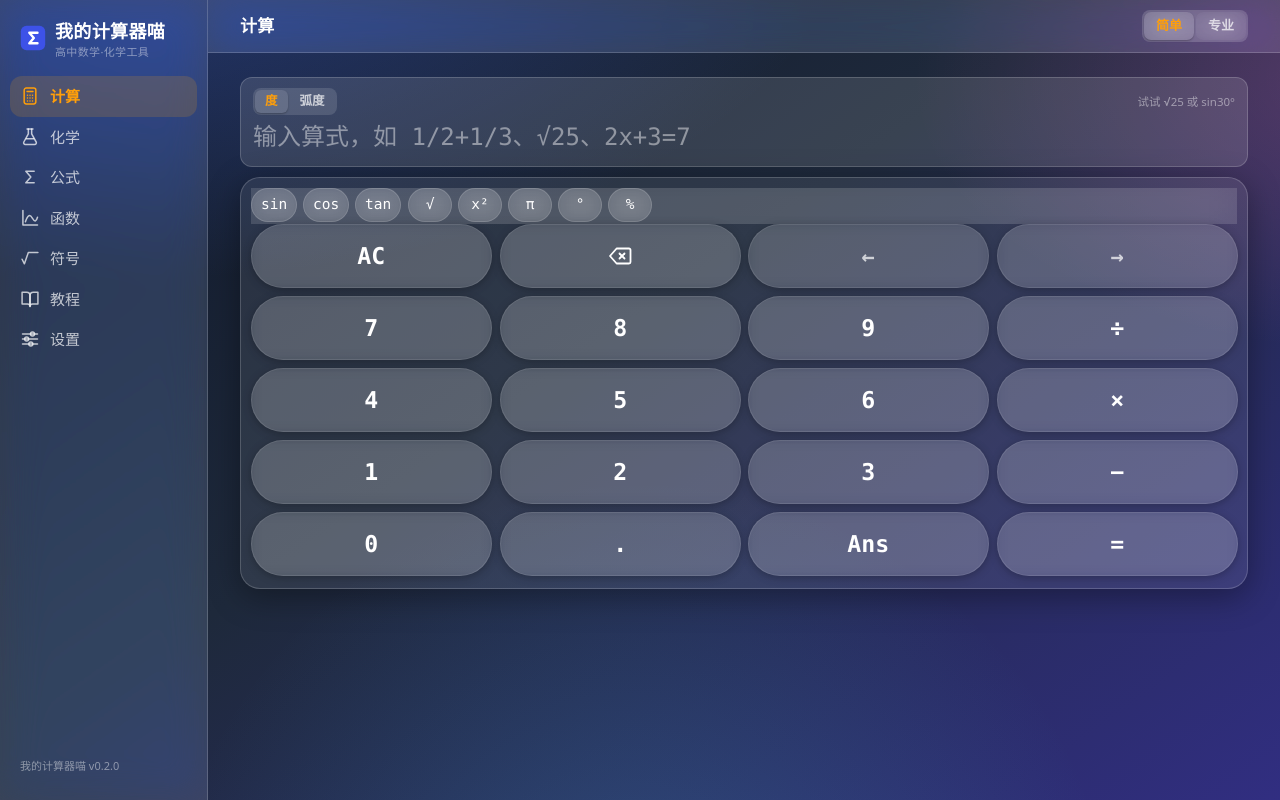
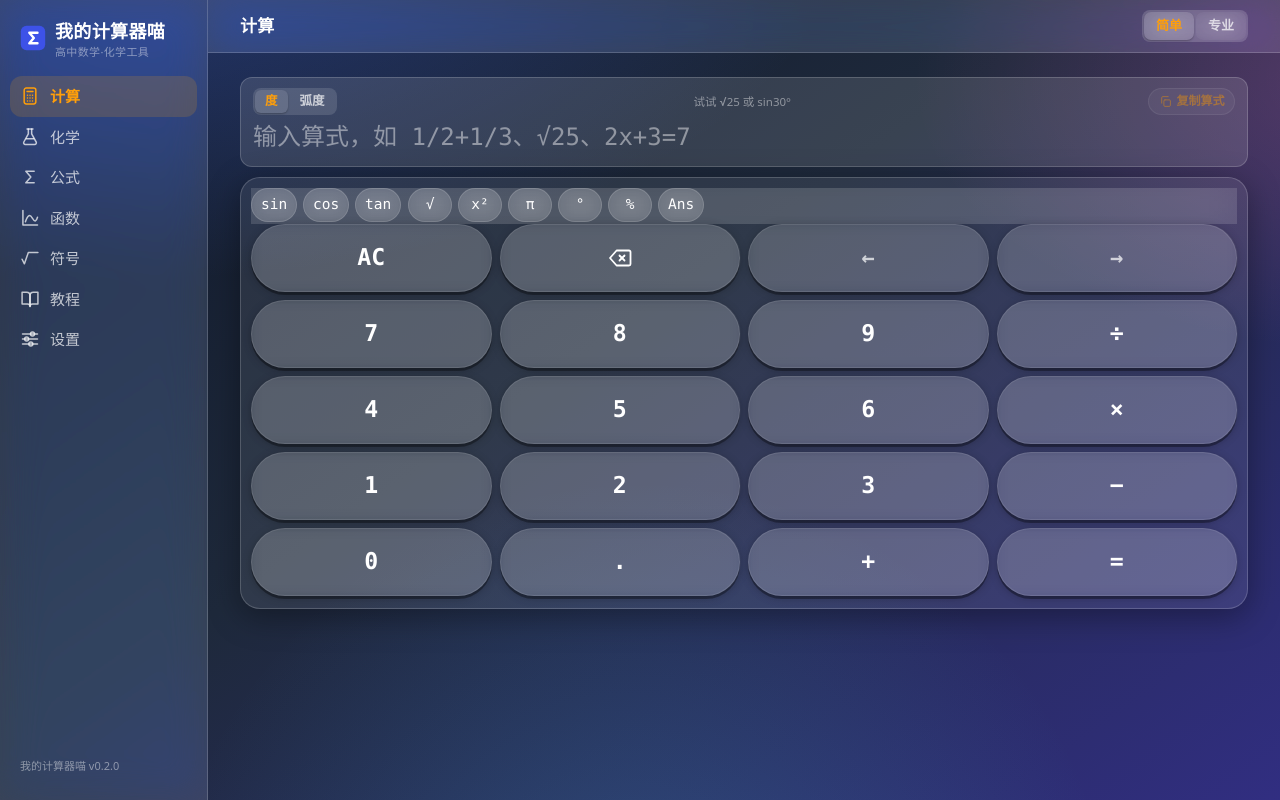
Before and after one commit to mikuumi39/About-, a React (Vite) app: page / in a window 1280 px wide. Built offline with nearby package versions, Linux system fonts and the light colour scheme.

Commit message:
feat: 计算器实体按钮——补 + 键（Ans 入函数条/专业面板）、键帽键程按压反馈、实时值与手写预览同屏、一键复制日常书写算式

```diff
--- a/src/components/calc/Keypad.tsx
+++ b/src/components/calc/Keypad.tsx
@@ -31,6 +31,7 @@ const SIMPLE_STRIP: KeyDef[] = [
   { label: 'π', action: { t: 'ins', text: 'π' }, cls: 'fn', title: '圆周率' },
   { label: '°', action: { t: 'ins', text: '°' }, cls: 'fn', title: '角度符号' },
   { label: '%', action: { t: 'ins', text: '%' }, cls: 'fn', title: '百分比' },
+  { label: 'Ans', action: { t: 'ans' }, cls: 'fn', title: '上一次的结果' },
 ]
 
 /** 学科面板类型 */
@@ -77,6 +78,7 @@ const MATH_GROUPS: Array<{ id: string; label: string; keys: KeyDef[] }> = [
       { label: '!', action: { t: 'ins', text: '!' }, title: '阶乘' },
       { label: 'C(n,r)', action: { t: 'func', name: 'ncr' }, title: '组合数' },
       { label: 'A(n,r)', action: { t: 'func', name: 'npr' }, title: '排列数' },
+      { label: 'Ans', action: { t: 'ans' }, title: '上一次的结果' },
       { label: '(', action: { t: 'ins', text: '(' }, title: '左括号' },
       { label: ')', action: { t: 'ins', text: ')' }, title: '右括号' },
     ],
@@ -247,7 +249,7 @@ const GRID: KeyDef[] = [
 
   { label: '0', action: { t: 'ins', text: '0' } },
   { label: '.', action: { t: 'ins', text: '.' } },
-  { label: 'Ans', action: { t: 'ans' }, cls: 'op', title: '使用上次结果' },
+  { label: '+', action: { t: 'ins', text: '+' }, cls: 'op', title: '加' },
   { label: '=', action: { t: 'eq' }, cls: 'eq', title: '计算' },
 ]
 
--- a/src/styles/calc.css
+++ b/src/styles/calc.css
@@ -47,6 +47,36 @@
 .calc-hint {
   font-size: 0.7188rem;
   color: var(--text-3);
+}
+
+/* 复制算式（日常书写格式，发给 AI / 同学） */
+.expr-copy {
+  display: inline-flex;
+  align-items: center;
+  gap: 0.3rem;
+  flex-shrink: 0;
+  padding: 0.2rem 0.6rem;
+  border: 1px solid var(--border);
+  border-radius: 999px;
+  background: var(--panel);
+  color: var(--accent);
+  font-size: 0.75rem;
+  font-weight: 600;
+  transition: background-color var(--dur-fast) var(--ease-out),
+    transform var(--dur-fast) var(--ease-out), opacity var(--dur-fast) var(--ease-out);
+}
+.expr-copy:hover {
+  background: var(--accent-weak);
+}
+.expr-copy:active {
+  transform: translateY(1px);
+}
+.expr-copy:disabled {
+  opacity: 0.45;
+}
+.expr-copy svg {
+  width: 13px;
+  height: 13px;
 }
 
 .calc-input {
@@ -297,7 +327,9 @@ html[data-theme='ios-dark'] .keypad {
 html[data-theme='ios-dark'] .key {
   border-radius: 999px;
   font-weight: 600;
-  box-shadow: 0 2px 8px rgb(0 0 0 / 0.25);
+  box-shadow:
+    0 2px 8px rgb(0 0 0 / 0.25),
+    0 3px 0 rgb(0 0 0 / 0.32);
   border: 1px solid rgb(255 255 255 / 0.1);
   background: var(--key);
   -webkit-backdrop-filter: blur(6px) saturate(var(--glass-saturate));
@@ -326,6 +358,12 @@ html[data-theme='ios-dark'] .key-move {
 }
 html[data-theme='ios-dark'] .key:hover {
   background: rgb(255 255 255 / 0.24);
+}
+html[data-theme='ios-dark'] .key:active {
+  transform: translateY(3px) scale(0.99);
+  box-shadow:
+    0 1px 0 rgb(0 0 0 / 0.32),
+    inset 0 2px 5px rgb(0 0 0 / 0.35);
 }
 html[data-theme='ios-dark'] .k-chip {
   border-radius: 999px;
@@ -410,10 +448,15 @@ html[data-motion='off'] .keypad-visible {
 }
 
 .key {
-  height: clamp(3.25rem, 9.5vw, 4rem);
+  height: clamp(3.5rem, 10.5vw, 4.25rem);
   border-radius: var(--radius-m);
   background: var(--key);
-  box-shadow: var(--shadow-1);
+  border: 1px solid var(--line-12);
+  /* 实体键帽：顶面高光 + 底部 3px 键程厚度 */
+  box-shadow:
+    var(--shadow-1),
+    inset 0 1px 0 rgb(255 255 255 / 0.25),
+    0 3px 0 rgb(0 0 0 / 0.17);
   font-family: var(--font-num);
   font-size: clamp(1.1875rem, 4.5vw, 1.45rem);
   font-weight: 500;
@@ -424,7 +467,6 @@ html[data-motion='off'] .keypad-visible {
   user-select: none;
   -webkit-user-select: none;
   -webkit-tap-highlight-color: transparent;
-  will-change: transform, background-color, box-shadow;
   transition: transform var(--dur-fast) var(--ease-out),
     background-color var(--dur-fast) var(--ease-out), filter var(--dur-fast) var(--ease-out),
     box-shadow var(--dur-fast) var(--ease-out);
@@ -432,12 +474,18 @@ html[data-motion='off'] .keypad-visible {
 .key:hover {
   background: var(--key-hover);
   transform: translateY(-1px);
-  box-shadow: var(--shadow-2);
+  box-shadow:
+    var(--shadow-2),
+    inset 0 1px 0 rgb(255 255 255 / 0.25),
+    0 4px 0 rgb(0 0 0 / 0.17);
 }
+/* 按下 = 实体键程走完：下沉 3px、键帽厚度收扁、高光变内阴影 */
 .key:active {
-  transform: scale(0.95);
-  filter: brightness(0.96);
-  box-shadow: var(--shadow-1);
+  transform: translateY(3px) scale(0.99);
+  filter: brightness(0.97);
+  box-shadow:
+    0 1px 0 rgb(0 0 0 / 0.17),
+    inset 0 2px 5px rgb(0 0 0 / 0.16);
 }
 /* 光标移动键：视觉上比运算键略轻，但仍归入 op 配色 */
 .key-move {
--- a/src/views/CalcView.tsx
+++ b/src/views/CalcView.tsx
@@ -10,6 +10,8 @@ import { smartKey, wrapFunction, unclosedParens, autoCompleteParens } from '../c
 import ResultCard from '../components/calc/ResultCard'
 import HistorySection from '../components/calc/HistorySection'
 import Katex from '../components/Katex'
+import Icon from '../components/Icon'
+import { copyText } from '../store/toast'
 import { inputToLatex } from '../engine/math/latex'
 
 interface LiveState {
@@ -33,6 +35,11 @@ function buildSnippet(input: string, pos: number): string {
   const idx = Math.min(Math.max(pos, 0), chars.length)
   const caret = ' '.repeat(idx) + '^── 这里附近'
   return `${chars.join('')}\n${caret}`
+}
+
+/** 计算机符号 → 日常书写格式：* → ×、/ → ÷，发给 AI / 同学也看得懂 */
+function everydayExpr(raw: string): string {
+  return raw.trim().replace(/\*/g, '×').replace(/\//g, '÷')
 }
 
 export default function CalcView() {
@@ -150,6 +157,13 @@ export default function CalcView() {
     applyInput('')
     inputRef.current?.focus()
   }, [input, applyInput, pushUndo])
+
+  /** 一键把算式按日常书写格式复制（给 AI / 同学） */
+  const copyExpr = useCallback(() => {
+    const t = everydayExpr(input)
+    if (t === '') return
+    void copyText(t, '已复制算式（日常书写格式）')
+  }, [input])
 
   const doUndo = useCallback(() => {
     const prev = undoStack.current.pop()
@@ -309,6 +323,12 @@ export default function CalcView() {
       commit()
       return
     }
+    // 实体键盘 Esc = 计算器的 AC（输入框聚焦时）
+    if (e.key === 'Escape') {
+      e.preventDefault()
+      clearAll()
+      return
+    }
     if (e.key === 'ArrowLeft') {
       e.preventDefault()
       justEvaluated.current = false
@@ -378,6 +398,16 @@ export default function CalcView() {
           <span className="calc-hint">
             {mode === 'pro' ? '专业模式 · 数学/物理/化学键盘' : '试试 √25 或 sin30°'}
           </span>
+          <button
+            type="button"
+            className="expr-copy"
+            onClick={copyExpr}
+            disabled={input.trim() === ''}
+            title="把算式按日常书写格式（×、÷）复制，直接发给 AI 也看得懂"
+          >
+            <Icon name="copy" size={13} />
+            复制算式
+          </button>
         </div>
         <input
           ref={inputRef}
@@ -410,6 +440,20 @@ export default function CalcView() {
         ) : previewLatex !== null ? (
           <div className="calc-preview" aria-live="polite">
             <Katex latex={previewLatex} />
+            {/* 日常书写预览 + 实时计算值同时呈现（写了就看得见答案） */}
+            {live.outcome !== undefined && live.outcome.kind === 'value' && (
+              <span>
+                <span style={{ margin: '0 0.5rem', color: 'var(--text-3)' }}>=</span>
+                <strong style={{ color: 'var(--accent)', fontFamily: 'var(--font-num)' }}>
+                  {live.outcome.display.main}
+                </strong>
+              </span>
+            )}
+            {live.outcome !== undefined && live.outcome.kind !== 'value' && (
+              <span style={{ margin: '0 0.5rem', color: 'var(--text-2)' }}>
+                检测到方程，按「=」或回车查看求解结果 ↓
+              </span>
+            )}
           </div>
         ) : live.outcome !== undefined ? (
           <div className="calc-preview" aria-live="polite">
```
